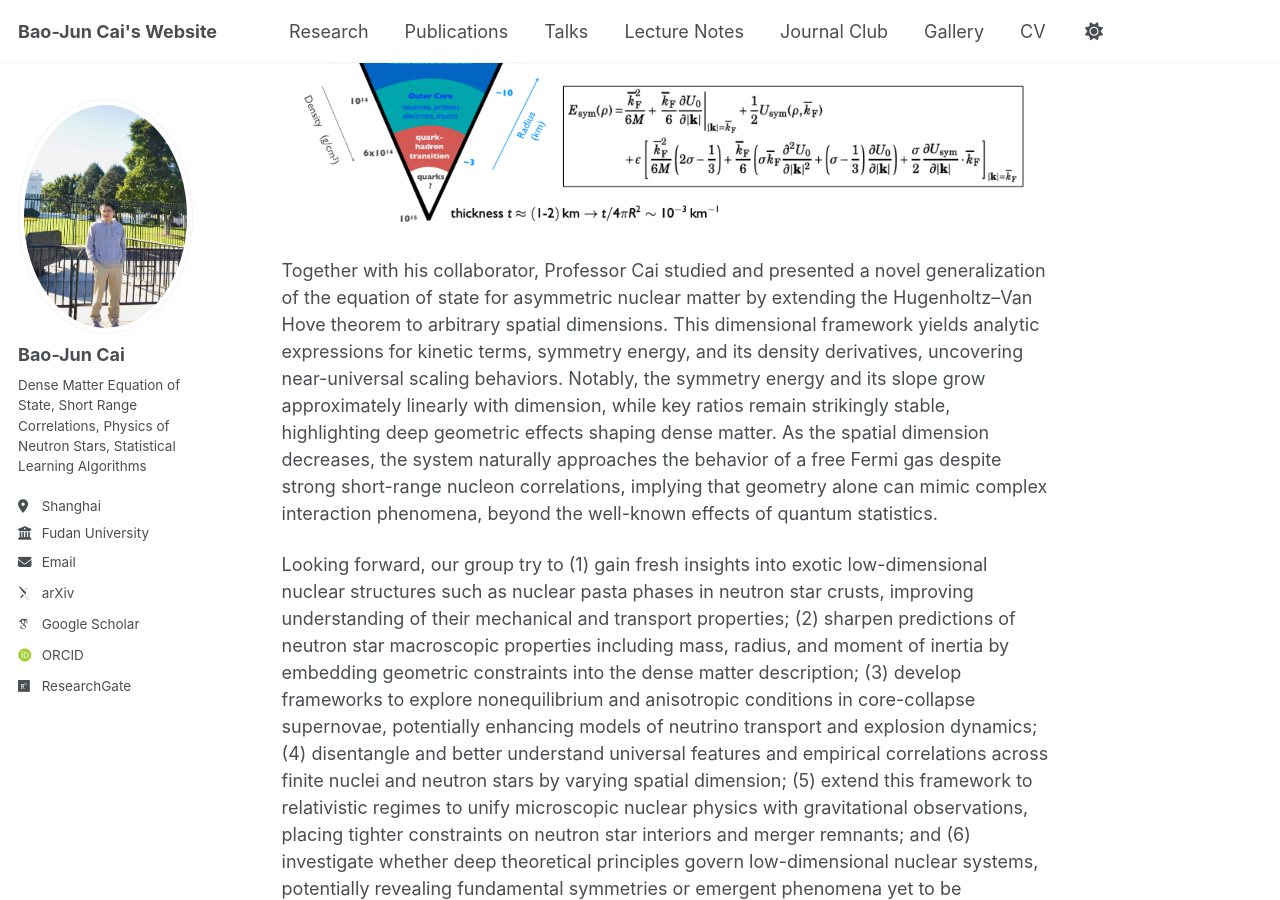
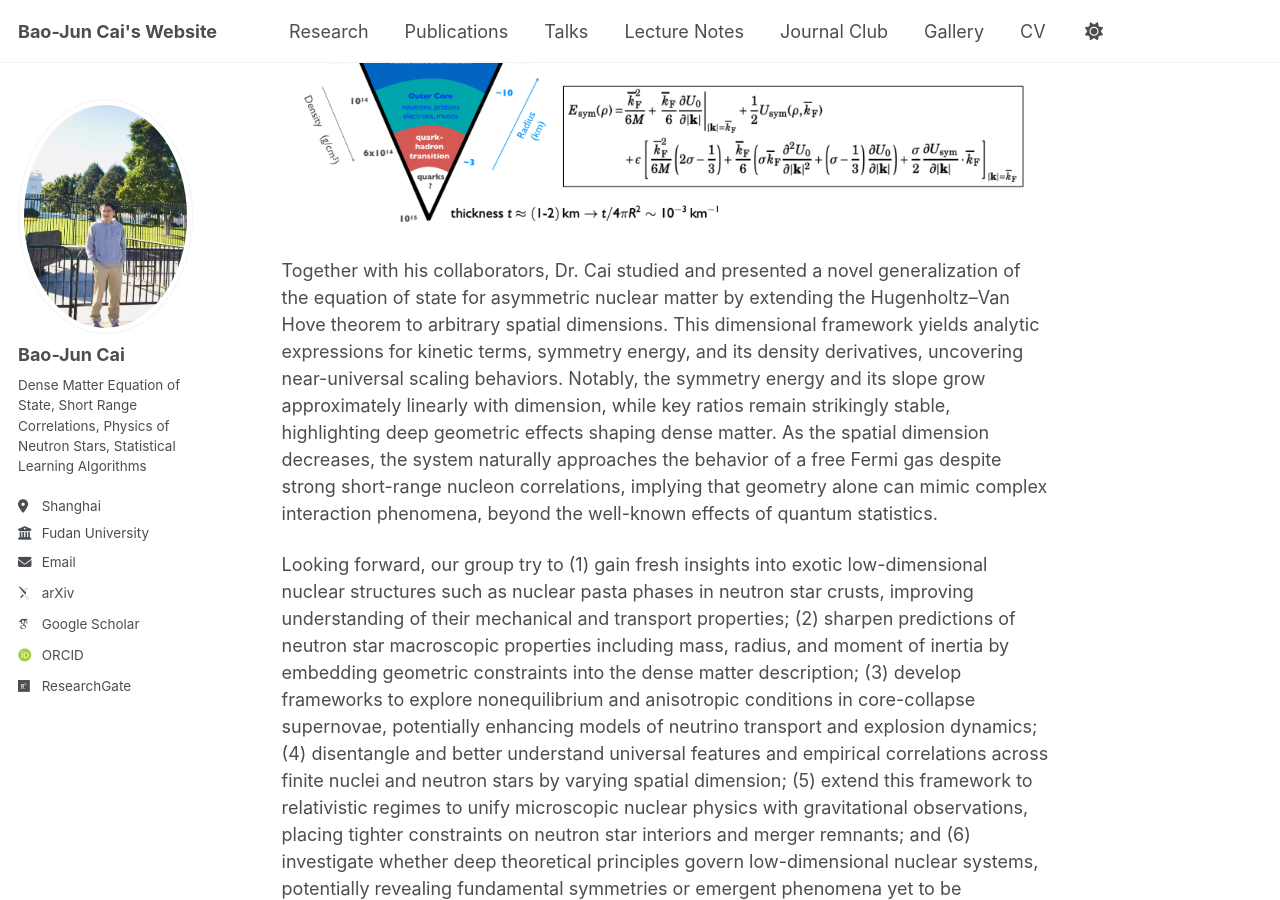
Before and after one commit to bjcai-phys/bjcai-phys.github.io, a Jekyll site: the page built from _pages/research.md, in a window 1280 px wide and 900 px high, scrolled down 7875 px. Built offline with Jekyll 4.4.1, drawn with Linux system fonts in a browser that asks for light colours; some web fonts are replaced.

Commit message:
Update research.md

```diff
--- a/_pages/research.md
+++ b/_pages/research.md
@@ -64,7 +64,7 @@
 
 ![](https://bjcai-phys.github.io/images/d-skt.png){:width="100%"}
 
-Together with his collaborator, Professor Cai studied and presented a novel generalization of the equation of state for asymmetric nuclear matter by extending the Hugenholtz–Van Hove theorem to arbitrary spatial dimensions. This dimensional framework yields analytic expressions for kinetic terms, symmetry energy, and its density derivatives, uncovering near-universal scaling behaviors. Notably, the symmetry energy and its slope grow approximately linearly with dimension, while key ratios remain strikingly stable, highlighting deep geometric effects shaping dense matter. As the spatial dimension decreases, the system naturally approaches the behavior of a free Fermi gas despite strong short-range nucleon correlations, implying that geometry alone can mimic complex interaction phenomena, beyond the well-known effects of quantum statistics.
+Together with his collaborators, Dr. Cai studied and presented a novel generalization of the equation of state for asymmetric nuclear matter by extending the Hugenholtz–Van Hove theorem to arbitrary spatial dimensions. This dimensional framework yields analytic expressions for kinetic terms, symmetry energy, and its density derivatives, uncovering near-universal scaling behaviors. Notably, the symmetry energy and its slope grow approximately linearly with dimension, while key ratios remain strikingly stable, highlighting deep geometric effects shaping dense matter. As the spatial dimension decreases, the system naturally approaches the behavior of a free Fermi gas despite strong short-range nucleon correlations, implying that geometry alone can mimic complex interaction phenomena, beyond the well-known effects of quantum statistics.
 
 Looking forward, our group try to (1) gain fresh insights into exotic low-dimensional nuclear structures such as nuclear pasta phases in neutron star crusts, improving understanding of their mechanical and transport properties; (2) sharpen predictions of neutron star macroscopic properties including mass, radius, and moment of inertia by embedding geometric constraints into the dense matter description; (3) develop frameworks to explore nonequilibrium and anisotropic conditions in core-collapse supernovae, potentially enhancing models of neutrino transport and explosion dynamics; (4) disentangle and better understand universal features and empirical correlations across finite nuclei and neutron stars by varying spatial dimension; (5) extend this framework to relativistic regimes to unify microscopic nuclear physics with gravitational observations, placing tighter constraints on neutron star interiors and merger remnants; and (6) investigate whether deep theoretical principles govern low-dimensional nuclear systems, potentially revealing fundamental symmetries or emergent phenomena yet to be uncovered. Together, these efforts may open a new avenue that geometrizes dense matter and deepens the connection between symmetry, dimension, and the extraordinary astrophysical phenomena shaping our universe.
 
```
